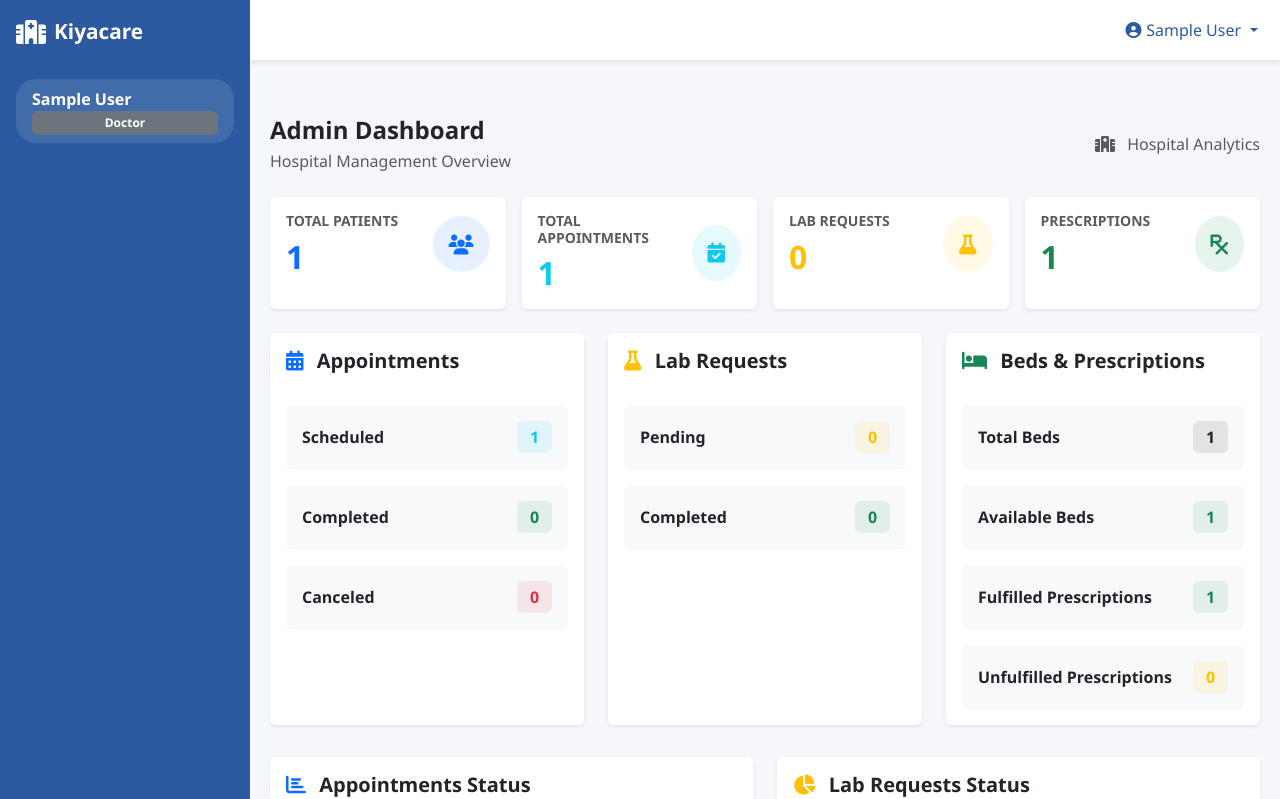
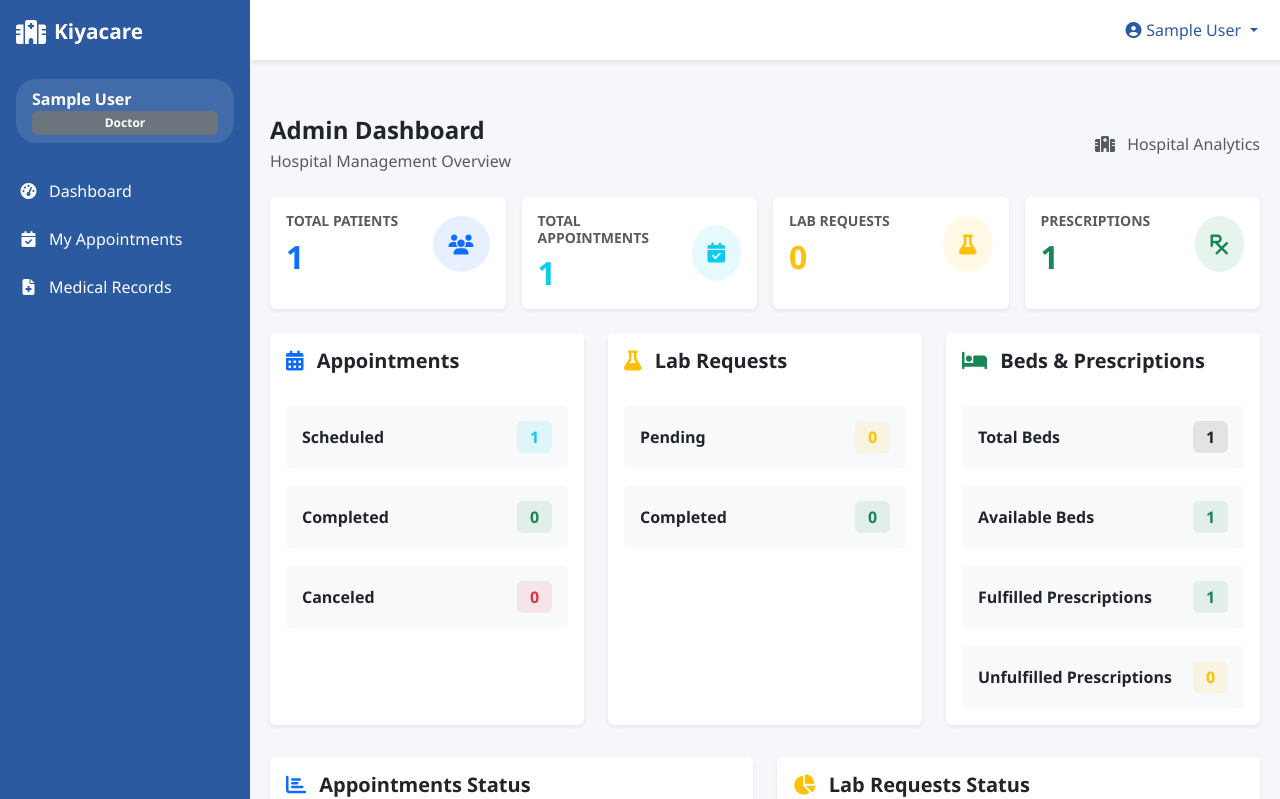
Before and after one commit to kiya1619/hospital_management_system, a Django app: page /admin_dashboard/ in a window 1280 px wide. Shown: the top 799 px of the page. Run offline with Django 5.2, Linux system fonts and the light colour scheme; a user stored in the database is signed in; tables that the repository leaves empty hold one stand-in row (values such as "Sample post"); data that the repository does not hold is empty.

Commit message:
sdsjudsdssfsd

```diff
--- a/hospital/templates/base.html
+++ b/hospital/templates/base.html
@@ -3,7 +3,7 @@
 <head>
 <meta charset="UTF-8">
 <meta name="viewport" content="width=device-width, initial-scale=1.0">
-<title>{% block title %}Hospital Management System{% endblock %}</title>
+<title>{% block title %}Kiyacare Hospital Management System{% endblock %}</title>
 <link href="https://cdn.jsdelivr.net/npm/bootstrap@5.3.2/dist/css/bootstrap.min.css" rel="stylesheet">
 <link href="https://cdnjs.cloudflare.com/ajax/libs/font-awesome/6.4.0/css/all.min.css" rel="stylesheet">
 <style>
@@ -25,7 +25,7 @@ body {
     width: var(--sidebar-width);
     background-color: var(--primary-color);
     color: #fff;
-    overflow: hidden;
+    overflow-y: auto;
     position: fixed;
     top: 0;
     bottom: 0;
@@ -81,15 +81,18 @@ body {
     background-color: rgba(255, 255, 255, 0.2);
 }
 
-/* Remove hover-based dropdown */
-.sidebar nav .dropdown-menu {
+/* Dropdowns */
+.sidebar .dropdown-menu {
     background: #1f4175;
     border-radius: 0.5rem;
-    margin-left: 0;
 }
 
-.sidebar nav .dropdown-toggle::after {
-    margin-left: auto;
+.sidebar .dropdown-menu a {
+    color: #fff;
+}
+
+.sidebar .dropdown-menu a:hover {
+    background-color: rgba(255, 255, 255, 0.2);
 }
 
 /* Main Content */
@@ -115,10 +118,6 @@ body {
 }
 
 /* Profile Dropdown */
-.navbar-top .dropdown {
-    position: relative;
-}
-
 .navbar-top .dropdown-toggle {
     background: none;
     border: none;
@@ -157,13 +156,12 @@ body {
         {% if user.is_authenticated %}
             {% if user.role == 'admin' %}
                 <a href="{% url 'admin_dashboard' %}" class="nav-link {% if request.resolver_match.url_name == 'admin_dashboard' %}active{% endif %}">
-                    <i class="fas fa-tachometer-alt"></i><span> Dashboard</span>
+                    <i class="fas fa-tachometer-alt"></i> Dashboard
                 </a>
 
-                <!-- User Management -->
                 <div class="dropdown">
                     <a class="nav-link dropdown-toggle" href="#" data-bs-toggle="dropdown">
-                        <i class="fas fa-users"></i><span> User Management</span>
+                        <i class="fas fa-users"></i> User Management
                     </a>
                     <ul class="dropdown-menu">
                         <li><a class="dropdown-item" href="{% url 'create_user' %}">Create User</a></li>
@@ -171,20 +169,18 @@ body {
                     </ul>
                 </div>
 
-                <!-- Medicine Management -->
                 <div class="dropdown">
                     <a class="nav-link dropdown-toggle" href="#" data-bs-toggle="dropdown">
-                        <i class="fas fa-pills"></i><span> Medicine Management</span>
+                        <i class="fas fa-pills"></i> Medicine Management
                     </a>
                     <ul class="dropdown-menu">
                         <li><a class="dropdown-item" href="{% url 'medicine_list' %}">View Medicines</a></li>
                     </ul>
                 </div>
 
-                <!-- Appointment Management -->
                 <div class="dropdown">
                     <a class="nav-link dropdown-toggle" href="#" data-bs-toggle="dropdown">
-                        <i class="fas fa-calendar-check"></i><span> Appointment Management</span>
+                        <i class="fas fa-calendar-check"></i> Appointments
                     </a>
                     <ul class="dropdown-menu">
                         <li><a class="dropdown-item" href="{% url 'view_appointments' %}">View Appointments</a></li>
@@ -192,10 +188,9 @@ body {
                     </ul>
                 </div>
 
-                <!-- Bed Management -->
                 <div class="dropdown">
                     <a class="nav-link dropdown-toggle" href="#" data-bs-toggle="dropdown">
-                        <i class="fas fa-bed"></i><span> Bed Management</span>
+                        <i class="fas fa-bed"></i> Bed Management
                     </a>
                     <ul class="dropdown-menu">
                         <li><a class="dropdown-item" href="{% url 'view_bedrooms' %}">View Bed Rooms</a></li>
@@ -203,6 +198,49 @@ body {
                     </ul>
                 </div>
 
+            {% elif user.role == 'doctor' %}
+                <a href="{% url 'doctor_dashboard' %}" class="nav-link {% if request.resolver_match.url_name == 'doctor_dashboard' %}active{% endif %}">
+                    <i class="fas fa-tachometer-alt"></i> Dashboard
+                </a>
+                <a href="{% url 'my_appointments' %}" class="nav-link"><i class="fas fa-calendar-check"></i> My Appointments</a>
+                <a href="{% url 'view_medical_record' %}" class="nav-link"><i class="fas fa-file-medical"></i> Medical Records</a>
+
+            {% elif user.role == 'nurse' %}
+                <a href="{% url 'nurse_dashboard' %}" class="nav-link"><i class="fas fa-tachometer-alt"></i> Dashboard</a>
+                <div class="dropdown">
+                    <a class="nav-link dropdown-toggle" href="#" data-bs-toggle="dropdown">
+                        <i class="fas fa-bed"></i> Bed Management
+                    </a>
+                    <ul class="dropdown-menu">
+                        <li><a class="dropdown-item" href="{% url 'add_bed' %}">Add Bed</a></li>
+                        <li><a class="dropdown-item" href="{% url 'view_bed_request' %}">View Requests</a></li>
+                        <li><a class="dropdown-item" href="{% url 'view_bedrooms' %}">View Bedrooms</a></li>
+                    </ul>
+                </div>
+                <a href="{% url 'patient_list_nurse_view' %}" class="nav-link"><i class="fas fa-user-injured"></i> Patients</a>
+
+            {% elif user.role == 'labtech' %}
+                <a href="{% url 'lab_dashboard' %}" class="nav-link"><i class="fas fa-tachometer-alt"></i> Dashboard</a>
+                <a href="{% url 'lab_requests' %}" class="nav-link"><i class="fas fa-vial"></i> Lab Requests</a>
+
+            {% elif user.role == 'reception' %}
+                <a href="{% url 'reception_dashboard' %}" class="nav-link"><i class="fas fa-tachometer-alt"></i> Dashboard</a>
+                <div class="dropdown">
+                    <a class="nav-link dropdown-toggle" href="#" data-bs-toggle="dropdown">
+                        <i class="fas fa-user-injured"></i> Patient Management
+                    </a>
+                    <ul class="dropdown-menu">
+                        <li><a class="dropdown-item" href="{% url 'register_patients' %}">Register Patient</a></li>
+                        <li><a class="dropdown-item" href="{% url 'patinet_list' %}">Patient List</a></li>
+                        <li><a class="dropdown-item" href="{% url 'schedule_appointment' %}">Schedule Appointment</a></li>
+                        <li><a class="dropdown-item" href="{% url 'manage_appointments' %}">Manage Appointments</a></li>
+                    </ul>
+                </div>
+
+            {% elif user.role == 'pharmacist' %}
+                <a href="{% url 'pharmacist_dashboard' %}" class="nav-link"><i class="fas fa-tachometer-alt"></i> Dashboard</a>
+                <a href="{% url 'add_medicine' %}" class="nav-link"><i class="fas fa-pills"></i> Add Medicine</a>
+                <a href="{% url 'medicine_list' %}" class="nav-link"><i class="fas fa-list"></i> Medicine List</a>
             {% endif %}
         {% endif %}
     </nav>
```
Also changed, not shown: hospital_management/settings.py (+18 -18 lines). Lines whose indentation alone changed are shown as unchanged.
